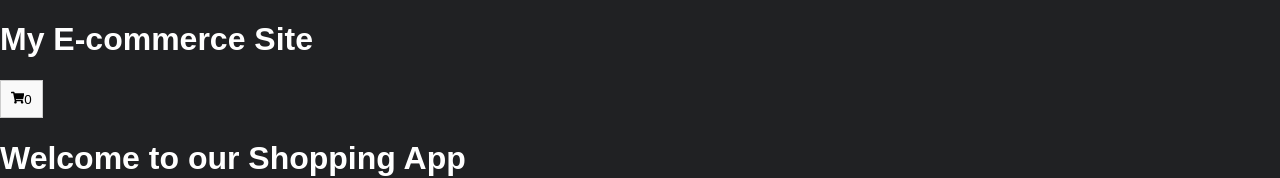
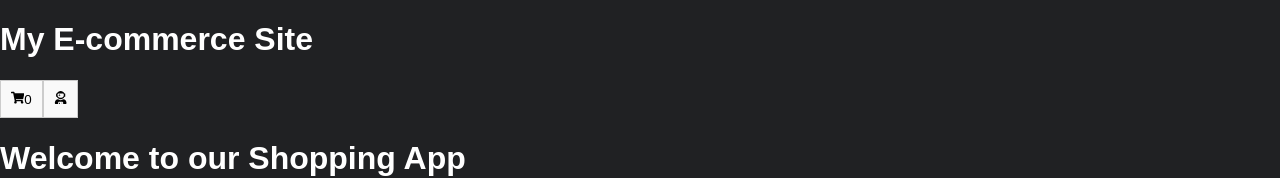
Before and after one commit to Walid-dev/neda-app, a Next.js app: page / in a window 1280 px wide. Shown: the top 178 px of the page. Built offline with nearby package versions, Linux system fonts and the light colour scheme.

Commit message:
user context created

```diff
--- a/src/components/Header.tsx
+++ b/src/components/Header.tsx
@@ -1,5 +1,6 @@
 import React from "react";
 import CartIcon from "./CartIcon"; // Make sure the path is correct
+import UserIcon from "./UserIcon";
 
 const Header: React.FC = () => {
   return (
@@ -8,6 +9,7 @@ const Header: React.FC = () => {
       <nav>
         {/* Your navigation items */}
         <CartIcon />
+        <UserIcon />
       </nav>
     </header>
   );
--- /dev/null
+++ b/src/components/UserIcon.tsx
@@ -0,0 +1,17 @@
+import React, { useContext } from "react";
+import { UserContext } from "@/context/UserContext";
+import { FaUserAstronaut } from "react-icons/fa";
+
+import { UserContextProps } from "@/types/types";
+
+const UserIcon: React.FC = () => {
+  const { user }: any = useContext(UserContext);
+
+  return (
+    <button className="cart_icon" onClick={() => console.log(user)}>
+      <FaUserAstronaut />
+    </button>
+  );
+};
+
+export default UserIcon;
--- /dev/null
+++ b/src/context/UserContext.tsx
@@ -0,0 +1,22 @@
+import React, { createContext, useEffect, useState } from "react";
+import { User, UserContextProps } from "@/types/types";
+import { fetchUserById } from "@/data/users";
+
+// Update the default context value to match UserContextProps structure
+export const UserContext = createContext<UserContextProps | null>({ user: null });
+
+export const UserProvider: React.FC<{ children: React.ReactNode }> = ({ children }) => {
+  const [user, setUser] = useState<User | null>(null);
+
+  useEffect(() => {
+    // Replace 1 with your default user id
+    fetchUserById(77)
+      .then((defaultUser) => setUser(defaultUser))
+      .catch((err) => console.error(err));
+  }, []);
+
+  console.log(user);
+
+  // Provide the user state as a part of the context value
+  return <UserContext.Provider value={{ user }}>{children}</UserContext.Provider>;
+};
--- a/src/pages/_app.tsx
+++ b/src/pages/_app.tsx
@@ -4,13 +4,16 @@ import type { AppProps } from "next/app";
 import { CartProvider } from "@/context/CartContext";
 import Header from "@/components/Header";
 import CartModal from "@/components/CartModal";
+import { UserProvider } from "@/context/UserContext";
 
 const MyApp = ({ Component, pageProps }: AppProps) => {
   return (
     <CartProvider>
-      <Header />
-      <Component {...pageProps} />
-      <CartModal />
+      <UserProvider>
+        <Header />
+        <Component {...pageProps} />
+        <CartModal />
+      </UserProvider>
     </CartProvider>
   );
 };
--- a/src/types/types.ts
+++ b/src/types/types.ts
@@ -18,6 +18,10 @@ export interface CartContextProps {
   openCart: () => void;
   closeCart: () => void;
   isCartOpen: boolean;
+}
+
+export interface UserContextProps {
+  user: User | null;
 }
 
 export type Action =
```
